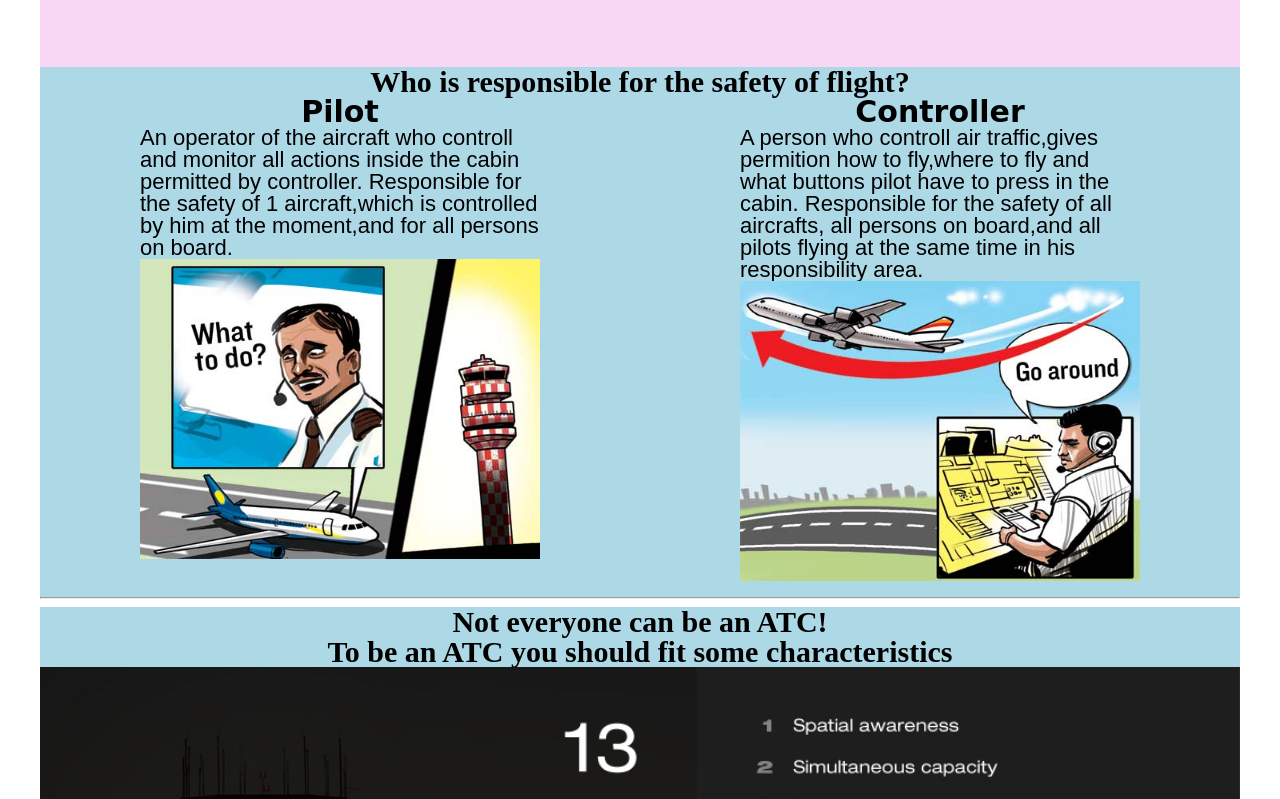
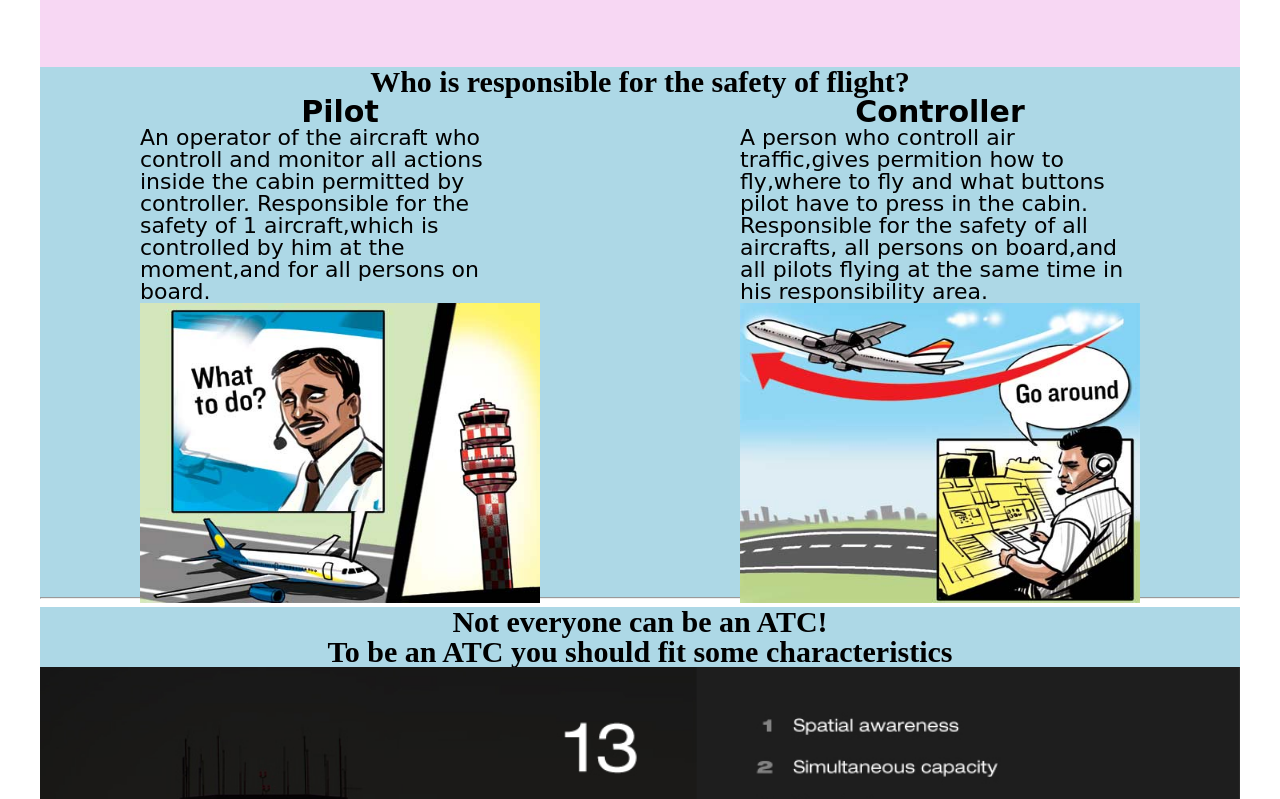
Before and after one commit to KostinStanislav/sitecreation, a plain HTML site: page index.html in a window 1280 px wide. Shown: the part 1083-1882 px from the top of the page. Drawn offline with Linux system fonts and the light colour scheme.

Commit message:
idchange

```diff
--- a/index.html
+++ b/index.html
@@ -37,7 +37,7 @@
                 <div class="comparisson">
                     <h1>Pilot</h1>
                     <div>
-                        <p>An operator of the aircraft who controll and monitor all actions inside the cabin permitted by controller.
+                        <p class="cursive">An operator of the aircraft who controll and monitor all actions inside the cabin permitted by controller.
         Responsible for the safety of 1 aircraft,which is controlled by him at the moment,and for all persons on board.</p>
                         <img src="pics/traffic.jpg" alt="picture" class="cop">
                     </div>
@@ -45,7 +45,7 @@
                 <div class="comparisson">
                     <h1>Controller</h1>
                     <div>
-                        <p>A person who controll air traffic,gives permition how to fly,where to fly and what buttons pilot have to press in the cabin.
+                        <p class="cursive">A person who controll air traffic,gives permition how to fly,where to fly and what buttons pilot have to press in the cabin.
         Responsible for the safety of all aircrafts,
         all persons on board,and all pilots
         flying at the same time in his responsibility area.</p>
@@ -117,7 +117,7 @@
                 <img src="pics/university.jpg" id="uni" alt="picture" width="200" height="170"/><br>
                 <p>While studying,I was visiting millitary cathedra after lessons,and working night shifts for TNT to get some extra money.I had only 4 hours for sleeping,it was enough for me at that time. </p>
                 <p>After graduation from State Flight Academy of Ukraine I was working in Aerosvit as flight attendant.It was great experience to work there.I visited many countries,in some we stayed for a couple of days,so we have opportunity to visit different interest places.And I met lots of celebrities flying by Aerosvit.</p>
-                <h1 id="uksatse">The year later,I was invited to work as an ATC in UkSatse.So,Dreams comes true!</h1>
+                <h1 id="invite">The year later,I was invited to work as an ATC in UkSatse.So,Dreams comes true!</h1>
             </section>
             <section id="aandh"><hr>
                 <h1>Activities and Hobbies</h1>
--- a/style.css
+++ b/style.css
@@ -75,7 +75,9 @@ h1 {
     float:left;
     padding:0px 100px 0px 100px;
 }
-
+.cursive{
+    font-family: inherit;
+}
 .cop{
     width:400px;
     height:300px;
@@ -187,7 +189,7 @@ footer{
     float:right;
 
 }
-#uksatse{
+#invite{
     position:relative;
     clear:both;
 }
```
